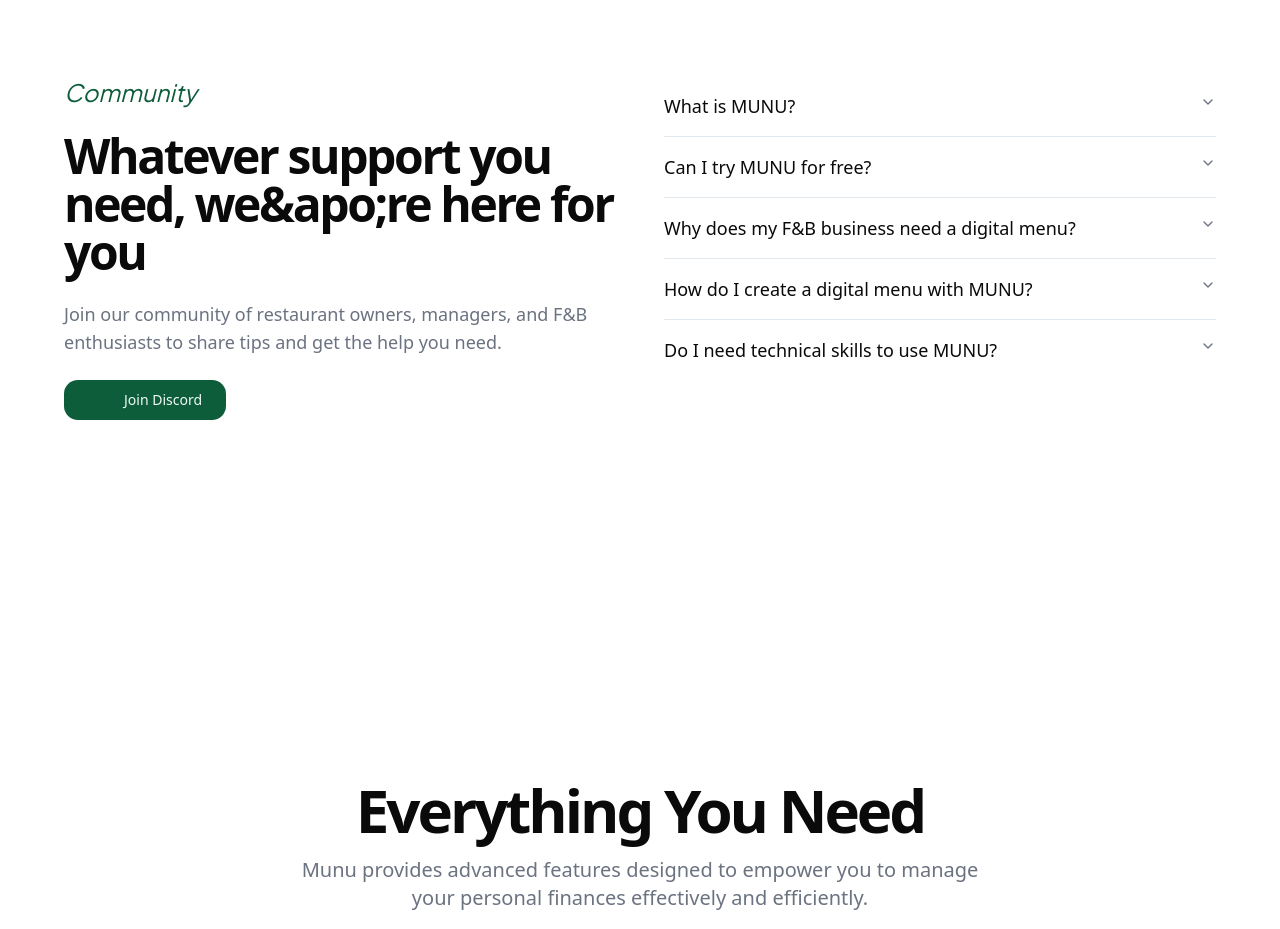
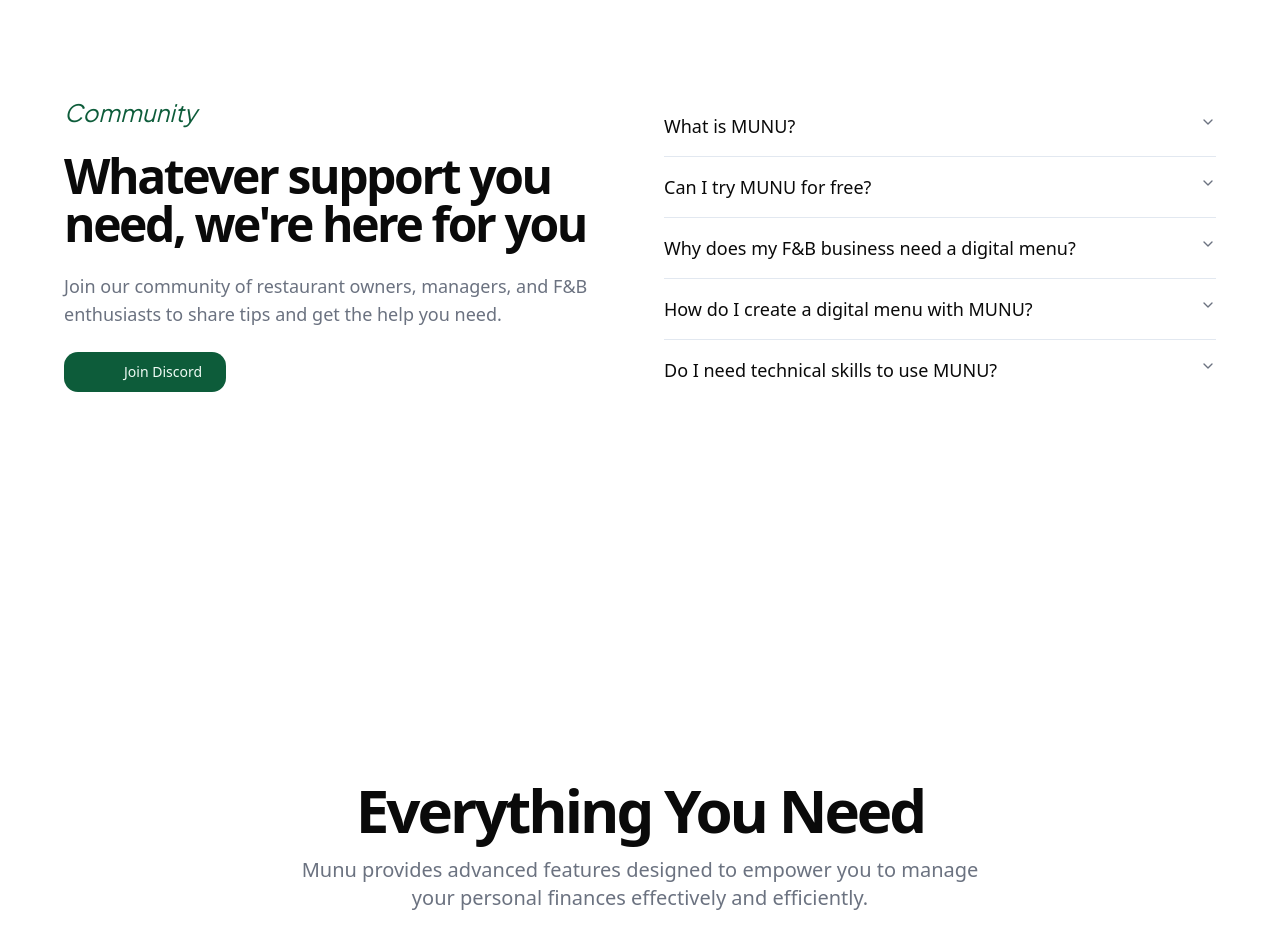
Before and after one commit to Rydhlnst/MUNU, a Next.js app: page / in a window 1280 px wide. Shown: the part 4320-5249 px from the top of the page. Built offline with nearby package versions, Linux system fonts and the light colour scheme; no server answers; some icons are missing; a web font is replaced by a local one.

Commit message:
Update UI

```diff
--- a/components/MunuCommunity.tsx
+++ b/components/MunuCommunity.tsx
@@ -44,7 +44,7 @@
         <div className="flex flex-col space-y-6">
           <h2 className="font-serif text-2xl italic text-primary">Community</h2>
           <h1 className="text-4xl md:text-5xl font-bold tracking-tighter text-foreground">
-            Whatever support you need, we&apo;re here for you
+            Whatever support you need, we&apos;re here for you
           </h1>
           <p className="text-muted-foreground text-lg">
             Join our community of restaurant owners, managers, and F&B enthusiasts to share tips and get the help you need.
```
